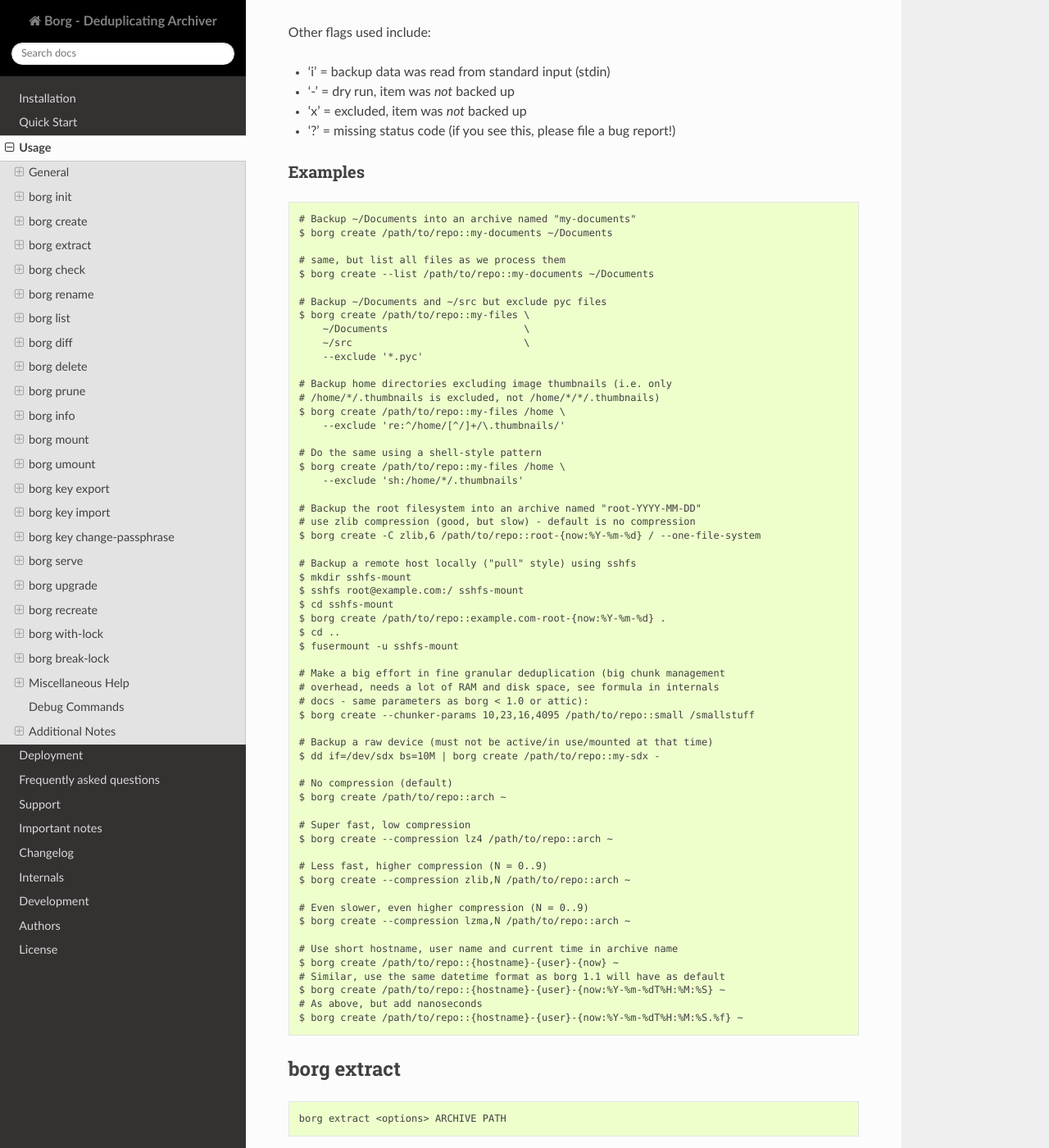
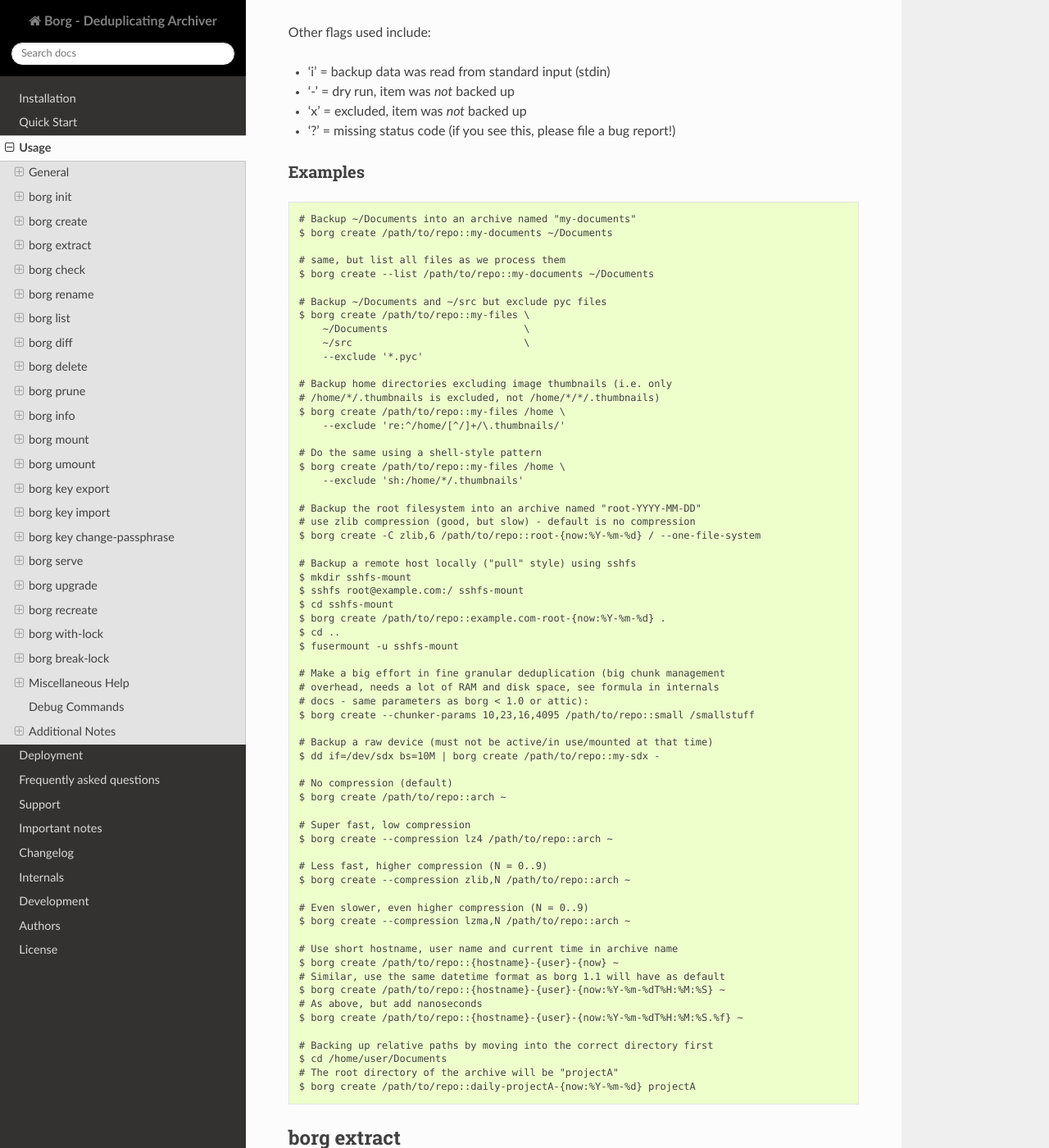
Before and after one commit to borgbackup/borg, a Sphinx documentation site: the page built from docs/usage.rst, in a window 1280 px wide and 1400 px high, scrolled down 15346 px. Shown: the whole window at 82% size. Built offline with Sphinx 7.4.7 and the Read the Docs theme 2.0.0, drawn with Linux system fonts in a browser that asks for light colours; pages that are not in the unit, such as notebooks, are missing from menus; the version number could not be read and is left out.

Commit message:
Document relative path usage #1868

```diff
--- a/docs/usage.rst
+++ b/docs/usage.rst
@@ -107,6 +107,11 @@
     $ borg create /path/to/repo::{hostname}-{user}-{now:%Y-%m-%dT%H:%M:%S} ~
     # As above, but add nanoseconds
     $ borg create /path/to/repo::{hostname}-{user}-{now:%Y-%m-%dT%H:%M:%S.%f} ~
+
+    # Backing up relative paths by moving into the correct directory first
+    $ cd /home/user/Documents
+    # The root directory of the archive will be "projectA"
+    $ borg create /path/to/repo::daily-projectA-{now:%Y-%m-%d} projectA
 
 
 .. include:: usage/extract.rst.inc
```
Also changed, not shown: 1 other file.
